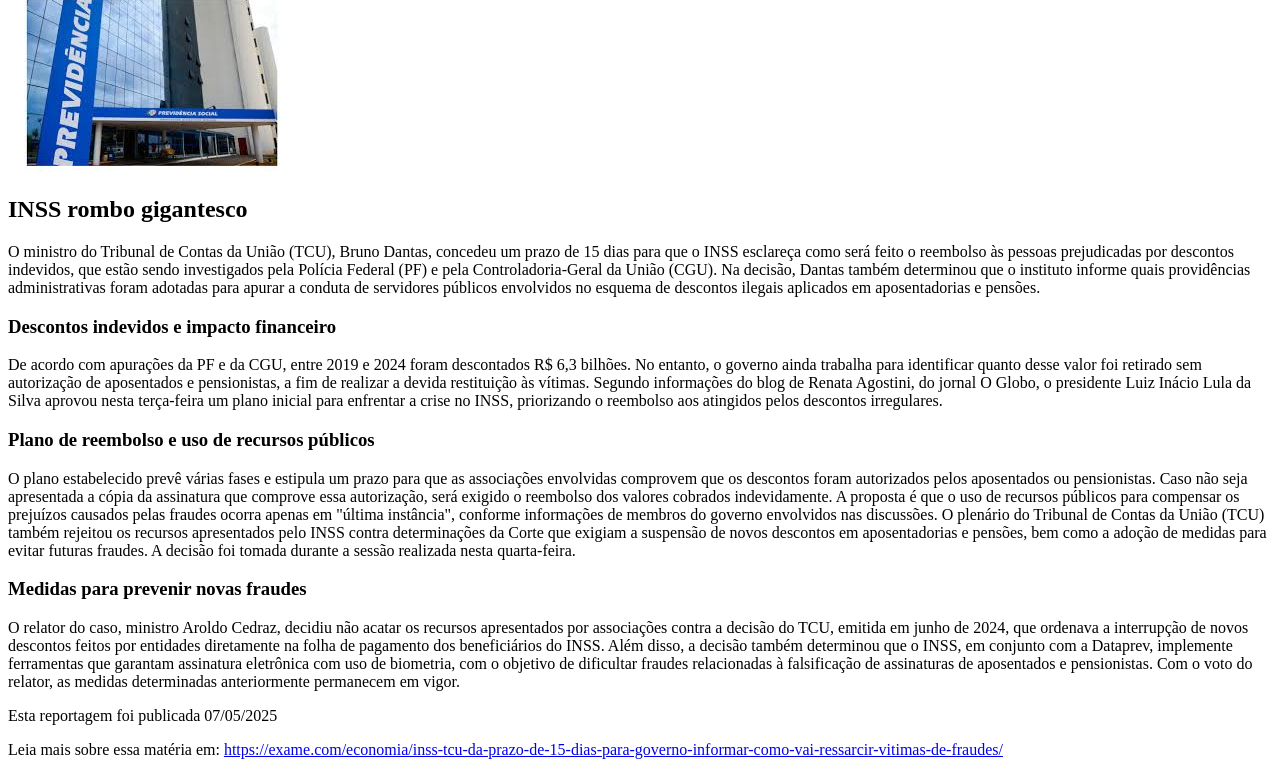
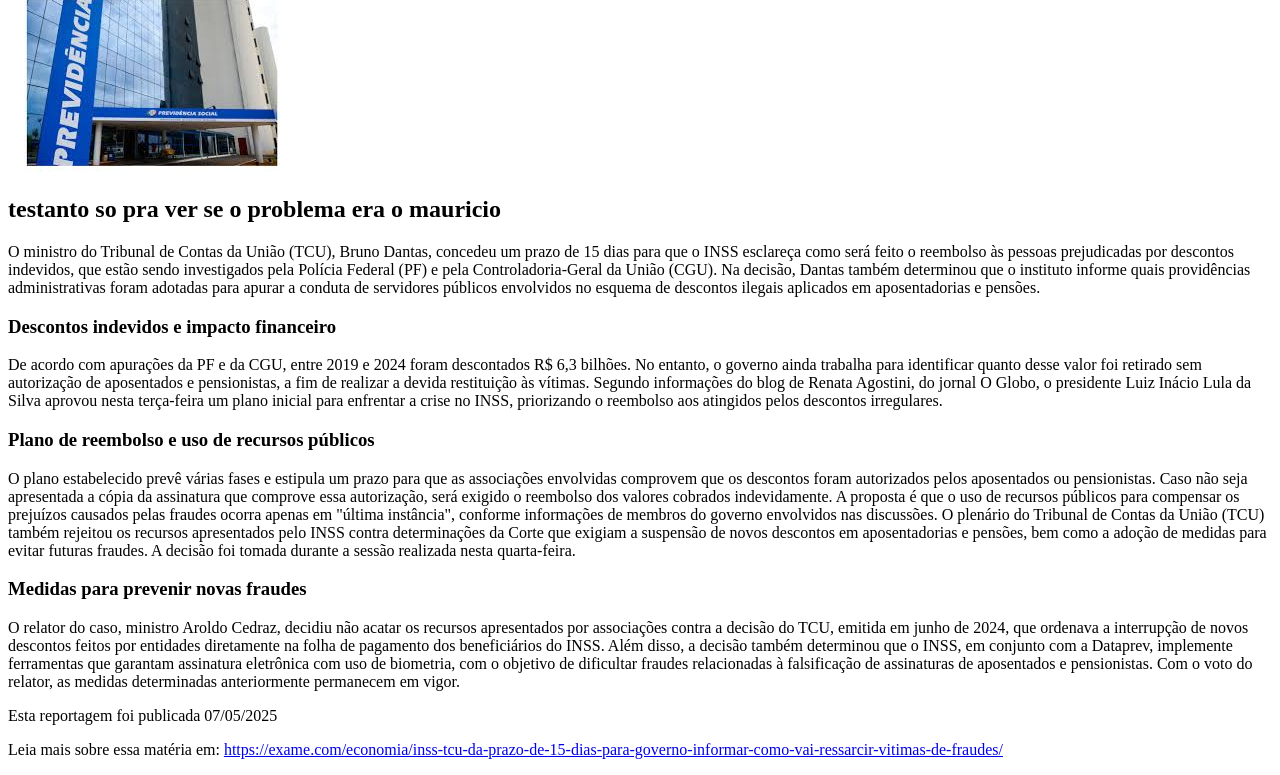
Before and after one commit to zHYPERSNIKEz/Trabalho-faculdade, a plain HTML site: page economia/index.html in a window 1280 px wide. Shown: the part 98-873 px from the top of the page. Drawn offline with Linux system fonts and the light colour scheme; files whose address does not match are found by name.

Commit message:
mauricio bora sobe o seu tbm

```diff
--- a/economia/index.html
+++ b/economia/index.html
@@ -44,7 +44,7 @@
 
         <section>
 
-            <h2>INSS rombo gigantesco</h2>
+            <h2>testanto so pra ver se o problema era o mauricio</h2>
             <p>
                 O ministro do Tribunal de Contas da União (TCU), Bruno Dantas, concedeu um prazo de 15 dias para que o INSS esclareça como será feito o reembolso às pessoas prejudicadas por descontos indevidos, que estão sendo investigados pela Polícia Federal (PF) e pela Controladoria-Geral da União (CGU).
 
```
